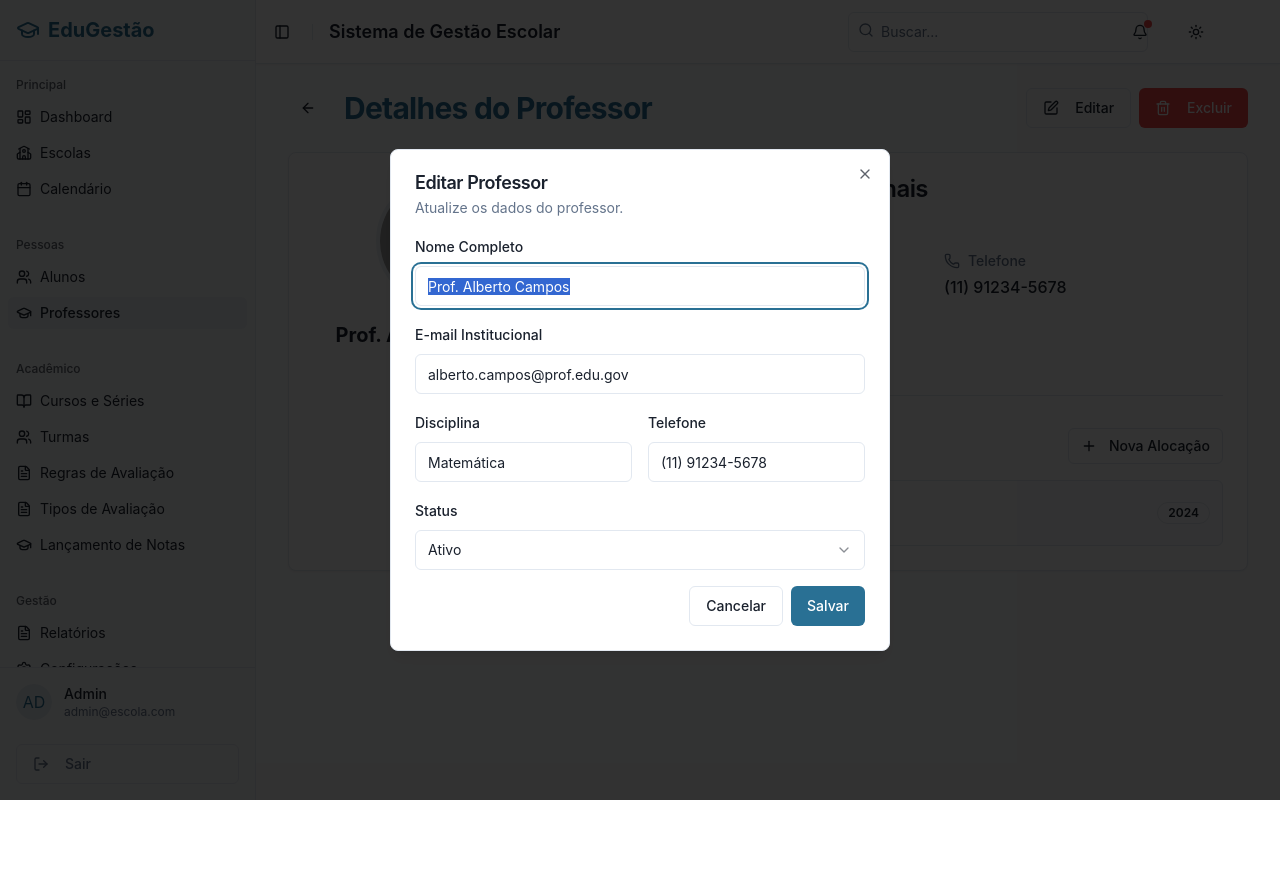
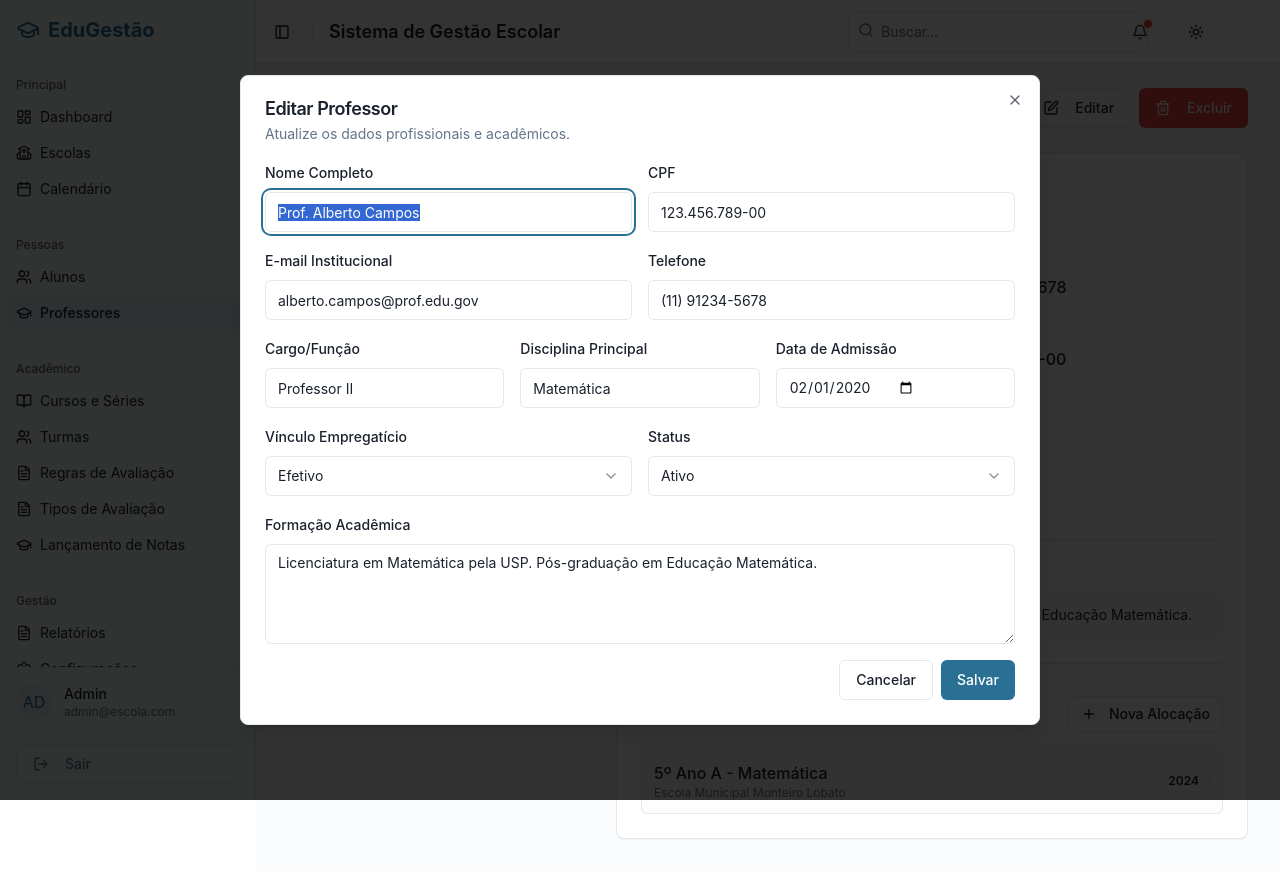
Before and after one commit to junielsonfarias/educanet, a React (Vite) app: page /pessoas/professores/1 in a window 1280 px wide. Both pictures are taken after a click on the button "Editar". Before the commit the page ends 800 px from the top, so only its background shows below. Built offline with nearby package versions, Linux system fonts and the light colour scheme; grey boxes are pictures that could not be loaded.

Commit message:
Add teacher academic and employment details

```diff
--- a/src/lib/mock-data.ts
+++ b/src/lib/mock-data.ts
@@ -108,6 +108,12 @@ export interface Teacher {
   phone: string
   status: 'active' | 'inactive'
   allocations: TeacherAllocation[]
+  // New fields
+  cpf?: string
+  employmentBond?: 'Contratado' | 'Efetivo'
+  admissionDate?: string
+  role?: string
+  academicBackground?: string
 }
 
 // Assessment Data Types
@@ -320,6 +326,12 @@ export const mockTeachers: Teacher[] = [
     subject: 'Matemática',
     phone: '(11) 91234-5678',
     status: 'active',
+    cpf: '123.456.789-00',
+    employmentBond: 'Efetivo',
+    admissionDate: '2020-02-01',
+    role: 'Professor II',
+    academicBackground:
+      'Licenciatura em Matemática pela USP. Pós-graduação em Educação Matemática.',
     allocations: [
       {
         id: 'a1',
--- a/src/pages/people/TeacherDetails.tsx
+++ b/src/pages/people/TeacherDetails.tsx
@@ -8,6 +8,9 @@ import {
   Trash2,
   Calendar,
   Plus,
+  Briefcase,
+  GraduationCap,
+  FileText,
 } from 'lucide-react'
 import { Button } from '@/components/ui/button'
 import {
@@ -37,6 +40,7 @@ import {
   AlertDialogTitle,
 } from '@/components/ui/alert-dialog'
 import { useToast } from '@/hooks/use-toast'
+import { format } from 'date-fns'
 
 export default function TeacherDetails() {
   const { id } = useParams<{ id: string }>()
@@ -73,6 +77,13 @@ export default function TeacherDetails() {
   const email = teacher.email || 'N/A'
   const phone = teacher.phone || 'N/A'
   const status = teacher.status || 'inactive'
+  const cpf = teacher.cpf || 'Não informado'
+  const role = teacher.role || 'Não informado'
+  const bond = teacher.employmentBond || 'Não informado'
+  const admission = teacher.admissionDate
+    ? format(new Date(teacher.admissionDate), 'dd/MM/yyyy')
+    : 'Não informada'
+  const academic = teacher.academicBackground || 'Não informada'
 
   const handleUpdate = (data: any) => {
     updateTeacher(teacher.id, data)
@@ -156,7 +167,7 @@ export default function TeacherDetails() {
       </div>
 
       <div className="grid gap-6 md:grid-cols-3">
-        <Card className="col-span-1">
+        <Card className="col-span-1 h-fit">
           <CardContent className="pt-6 flex flex-col items-center text-center">
             <Avatar className="h-32 w-32 mb-4 border-4 border-primary/10">
               <AvatarImage
@@ -167,7 +178,7 @@ export default function TeacherDetails() {
               </AvatarFallback>
             </Avatar>
             <h3 className="text-xl font-bold">{name}</h3>
-            <p className="text-sm text-muted-foreground mb-2">Docente</p>
+            <p className="text-sm text-muted-foreground mb-2">{role}</p>
             <Badge
               variant={status === 'active' ? 'default' : 'secondary'}
               className="mt-2"
@@ -180,7 +191,9 @@ export default function TeacherDetails() {
         <Card className="col-span-1 md:col-span-2">
           <CardHeader>
             <CardTitle>Informações Profissionais</CardTitle>
-            <CardDescription>Detalhes do cadastro docente.</CardDescription>
+            <CardDescription>
+              Dados completos e vínculo empregatício.
+            </CardDescription>
           </CardHeader>
           <CardContent className="space-y-6">
             <div className="grid grid-cols-1 sm:grid-cols-2 gap-6">
@@ -196,12 +209,47 @@ export default function TeacherDetails() {
                 </span>
                 <p className="font-medium">{phone}</p>
               </div>
-              <div className="space-y-1 sm:col-span-2">
+              <div className="space-y-1">
                 <span className="text-sm font-medium text-muted-foreground flex items-center gap-2">
                   <Mail className="h-4 w-4" /> E-mail Institucional
                 </span>
                 <p className="font-medium">{email}</p>
               </div>
+              <div className="space-y-1">
+                <span className="text-sm font-medium text-muted-foreground flex items-center gap-2">
+                  <FileText className="h-4 w-4" /> CPF
+                </span>
+                <p className="font-medium">{cpf}</p>
+              </div>
+              <div className="space-y-1">
+                <span className="text-sm font-medium text-muted-foreground flex items-center gap-2">
+                  <Briefcase className="h-4 w-4" /> Cargo/Função
+                </span>
+                <p className="font-medium">{role}</p>
+              </div>
+              <div className="space-y-1">
+                <span className="text-sm font-medium text-muted-foreground flex items-center gap-2">
+                  <Briefcase className="h-4 w-4" /> Vínculo
+                </span>
+                <p className="font-medium">{bond}</p>
+              </div>
+              <div className="space-y-1">
+                <span className="text-sm font-medium text-muted-foreground flex items-center gap-2">
+                  <Calendar className="h-4 w-4" /> Data de Admissão
+                </span>
+                <p className="font-medium">{admission}</p>
+              </div>
+            </div>
+
+            <Separator />
+
+            <div className="space-y-1">
+              <span className="text-sm font-medium text-muted-foreground flex items-center gap-2 mb-2">
+                <GraduationCap className="h-4 w-4" /> Formação Acadêmica
+              </span>
+              <p className="text-sm leading-relaxed text-justify bg-muted/20 p-3 rounded-md">
+                {academic}
+              </p>
             </div>
 
             <Separator />
--- a/src/pages/people/components/TeacherFormDialog.tsx
+++ b/src/pages/people/components/TeacherFormDialog.tsx
@@ -27,6 +27,7 @@ import {
 } from '@/components/ui/select'
 import { Input } from '@/components/ui/input'
 import { Button } from '@/components/ui/button'
+import { Textarea } from '@/components/ui/textarea'
 import { Teacher } from '@/lib/mock-data'
 
 const teacherSchema = z.object({
@@ -35,6 +36,13 @@ const teacherSchema = z.object({
   subject: z.string().min(2, 'Disciplina é obrigatória'),
   phone: z.string().min(8, 'Telefone inválido'),
   status: z.enum(['active', 'inactive']),
+  cpf: z.string().min(11, 'CPF inválido'),
+  employmentBond: z.enum(['Contratado', 'Efetivo'], {
+    required_error: 'Selecione o vínculo',
+  }),
+  admissionDate: z.string().min(1, 'Data de admissão obrigatória'),
+  role: z.string().min(2, 'Cargo/Função é obrigatório'),
+  academicBackground: z.string().min(5, 'Formação acadêmica é obrigatória'),
 })
 
 interface TeacherFormDialogProps {
@@ -58,13 +66,29 @@ export function TeacherFormDialog({
       subject: '',
       phone: '',
       status: 'active',
+      cpf: '',
+      employmentBond: 'Contratado',
+      admissionDate: '',
+      role: '',
+      academicBackground: '',
     },
   })
 
   useEffect(() => {
     if (open) {
       if (initialData) {
-        form.reset(initialData)
+        form.reset({
+          name: initialData.name,
+          email: initialData.email,
+          subject: initialData.subject,
+          phone: initialData.phone,
+          status: initialData.status,
+          cpf: initialData.cpf || '',
+          employmentBond: initialData.employmentBond || 'Contratado',
+          admissionDate: initialData.admissionDate || '',
+          role: initialData.role || '',
+          academicBackground: initialData.academicBackground || '',
+        })
       } else {
         form.reset({
           name: '',
@@ -72,6 +96,11 @@ export function TeacherFormDialog({
           subject: '',
           phone: '',
           status: 'active',
+          cpf: '',
+          employmentBond: 'Contratado',
+          admissionDate: '',
+          role: '',
+          academicBackground: '',
         })
       }
     }
@@ -84,15 +113,15 @@ export function TeacherFormDialog({
 
   return (
     <Dialog open={open} onOpenChange={onOpenChange}>
-      <DialogContent className="sm:max-w-[500px]">
+      <DialogContent className="sm:max-w-[800px] max-h-[90vh] overflow-y-auto">
         <DialogHeader>
           <DialogTitle>
             {initialData ? 'Editar Professor' : 'Novo Professor'}
           </DialogTitle>
           <DialogDescription>
             {initialData
-              ? 'Atualize os dados do professor.'
-              : 'Cadastre um novo professor na rede.'}
+              ? 'Atualize os dados profissionais e acadêmicos.'
+              : 'Cadastre um novo professor na rede municipal.'}
           </DialogDescription>
         </DialogHeader>
 
@@ -101,6 +130,7 @@ export function TeacherFormDialog({
             onSubmit={form.handleSubmit(handleSubmit)}
             className="space-y-4"
           >
+            <div className="grid grid-cols-1 md:grid-cols-2 gap-4">
               <FormField
                 control={form.control}
                 name="name"
@@ -109,6 +139,20 @@ export function TeacherFormDialog({
                     <FormLabel>Nome Completo</FormLabel>
                     <FormControl>
                       <Input placeholder="Nome do professor" {...field} />
+                    </FormControl>
+                    <FormMessage />
+                  </FormItem>
+                )}
+              />
+
+              <FormField
+                control={form.control}
+                name="cpf"
+                render={({ field }) => (
+                  <FormItem>
+                    <FormLabel>CPF</FormLabel>
+                    <FormControl>
+                      <Input placeholder="000.000.000-00" {...field} />
                     </FormControl>
                     <FormMessage />
                   </FormItem>
@@ -133,20 +177,6 @@ export function TeacherFormDialog({
                 )}
               />
 
-            <div className="grid grid-cols-2 gap-4">
-              <FormField
-                control={form.control}
-                name="subject"
-                render={({ field }) => (
-                  <FormItem>
-                    <FormLabel>Disciplina</FormLabel>
-                    <FormControl>
-                      <Input placeholder="Ex: Matemática" {...field} />
-                    </FormControl>
-                    <FormMessage />
-                  </FormItem>
-                )}
-              />
               <FormField
                 control={form.control}
                 name="phone"
@@ -161,6 +191,76 @@ export function TeacherFormDialog({
                 )}
               />
             </div>
+
+            <div className="grid grid-cols-1 md:grid-cols-3 gap-4">
+              <FormField
+                control={form.control}
+                name="role"
+                render={({ field }) => (
+                  <FormItem>
+                    <FormLabel>Cargo/Função</FormLabel>
+                    <FormControl>
+                      <Input placeholder="Ex: Professor II" {...field} />
+                    </FormControl>
+                    <FormMessage />
+                  </FormItem>
+                )}
+              />
+
+              <FormField
+                control={form.control}
+                name="subject"
+                render={({ field }) => (
+                  <FormItem>
+                    <FormLabel>Disciplina Principal</FormLabel>
+                    <FormControl>
+                      <Input placeholder="Ex: Matemática" {...field} />
+                    </FormControl>
+                    <FormMessage />
+                  </FormItem>
+                )}
+              />
+
+              <FormField
+                control={form.control}
+                name="admissionDate"
+                render={({ field }) => (
+                  <FormItem>
+                    <FormLabel>Data de Admissão</FormLabel>
+                    <FormControl>
+                      <Input type="date" {...field} />
+                    </FormControl>
+                    <FormMessage />
+                  </FormItem>
+                )}
+              />
+            </div>
+
+            <div className="grid grid-cols-1 md:grid-cols-2 gap-4">
+              <FormField
+                control={form.control}
+                name="employmentBond"
+                render={({ field }) => (
+                  <FormItem>
+                    <FormLabel>Vínculo Empregatício</FormLabel>
+                    <Select
+                      onValueChange={field.onChange}
+                      defaultValue={field.value}
+                    >
+                      <FormControl>
+                        <SelectTrigger>
+                          <SelectValue placeholder="Selecione o vínculo" />
+                        </SelectTrigger>
+                      </FormControl>
+                      <SelectContent>
+                        <SelectItem value="Contratado">Contratado</SelectItem>
+                        <SelectItem value="Efetivo">Efetivo</SelectItem>
+                      </SelectContent>
+                    </Select>
+                    <FormMessage />
+                  </FormItem>
+                )}
+              />
 
               <FormField
                 control={form.control}
@@ -186,6 +286,25 @@ export function TeacherFormDialog({
                   </FormItem>
                 )}
               />
+            </div>
+
+            <FormField
+              control={form.control}
+              name="academicBackground"
+              render={({ field }) => (
+                <FormItem>
+                  <FormLabel>Formação Acadêmica</FormLabel>
+                  <FormControl>
+                    <Textarea
+                      placeholder="Descreva a formação acadêmica, graduação, pós-graduação, etc."
+                      className="min-h-[100px]"
+                      {...field}
+                    />
+                  </FormControl>
+                  <FormMessage />
+                </FormItem>
+              )}
+            />
 
             <DialogFooter>
               <Button
```
Lines whose indentation alone changed are shown as unchanged.
